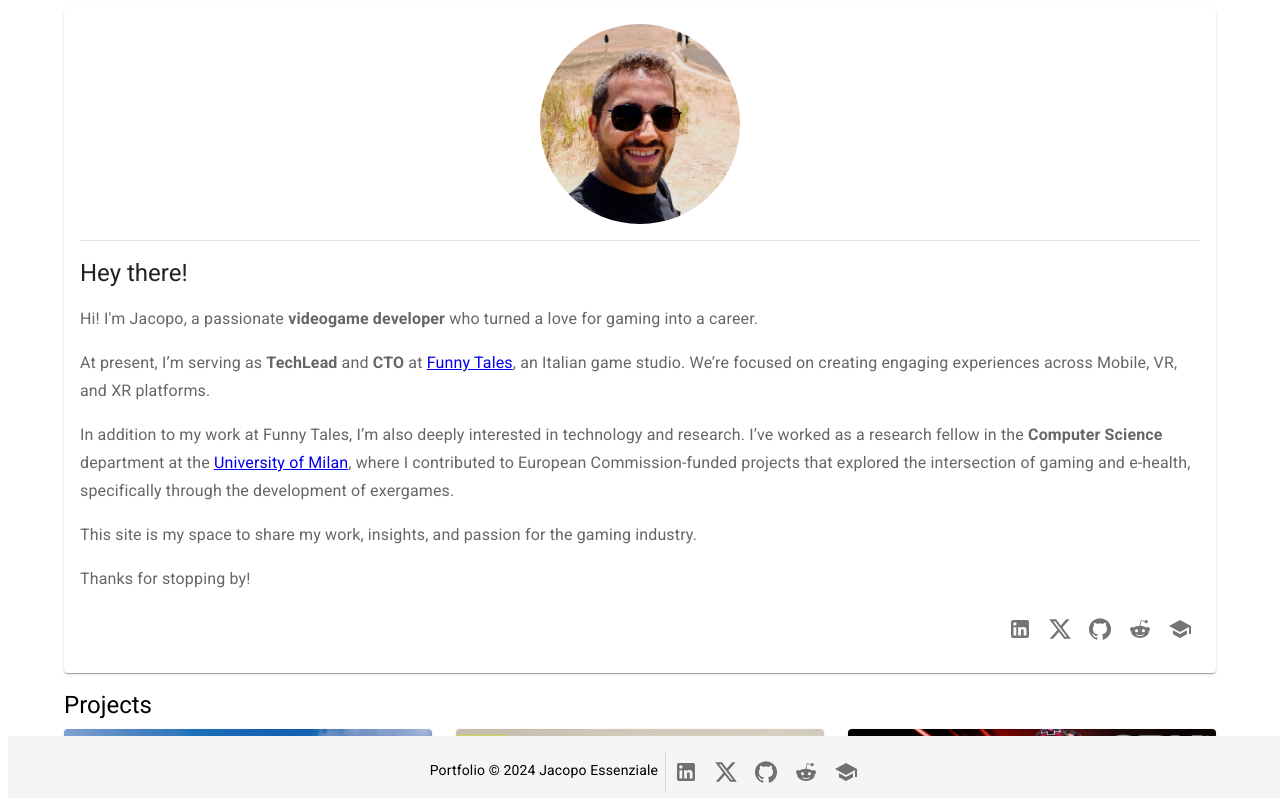
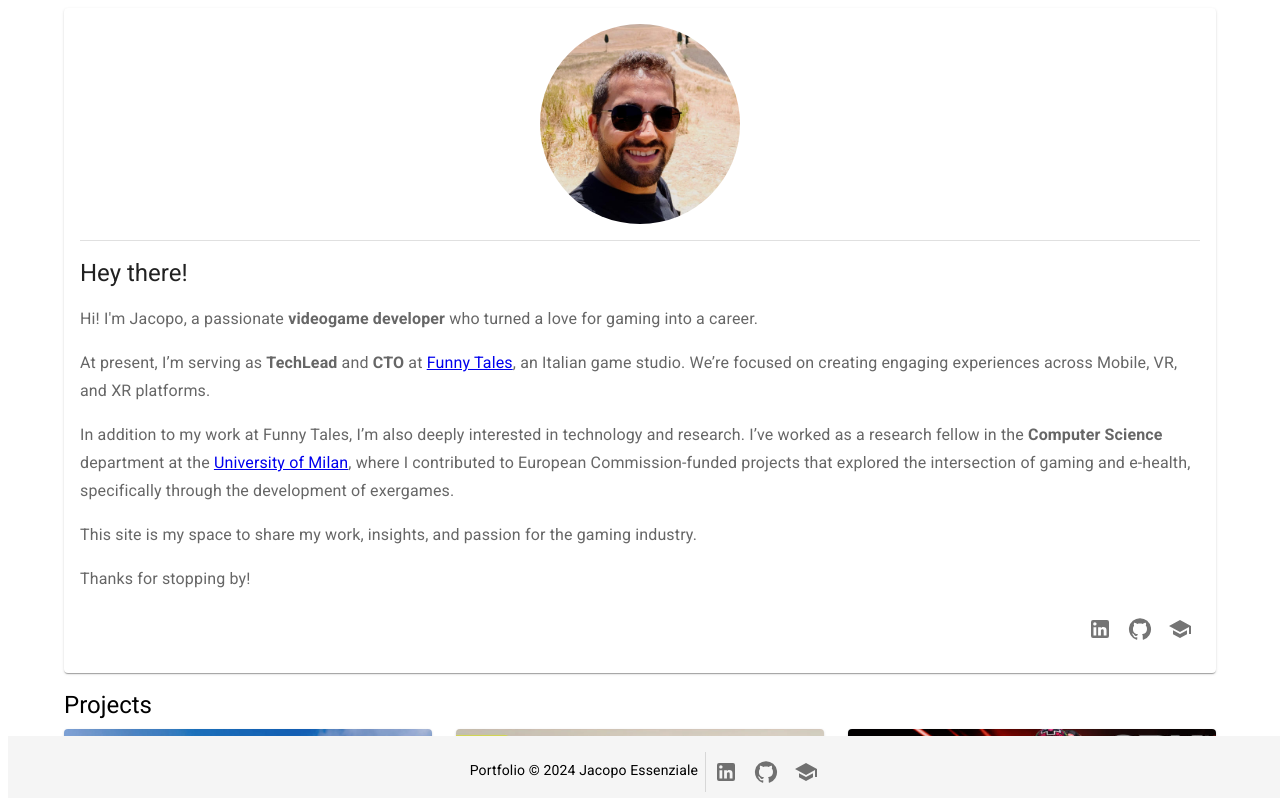
Before and after one commit to elrod/elrod.github.io, a React (Create React App) app: page / in a window 1280 px wide. Shown: the top 798 px of the page. Built offline with nearby package versions, Linux system fonts and the light colour scheme.

Commit message:
Unwanted social carousel images removed

```diff
--- a/src/Components/SocialCarousel.js
+++ b/src/Components/SocialCarousel.js
@@ -1,8 +1,8 @@
 import { Link, IconButton } from '@mui/material';
 import LinkedInIcon from '@mui/icons-material/LinkedIn';
 import GitHubIcon from '@mui/icons-material/GitHub';
-import RedditIcon from '@mui/icons-material/Reddit';
-import XIcon from '@mui/icons-material/X';
+// import RedditIcon from '@mui/icons-material/Reddit';
+// import XIcon from '@mui/icons-material/X';
 import SchoolIcon from '@mui/icons-material/School';
 
 const SocialCarousel = () => {
@@ -11,15 +11,15 @@ const SocialCarousel = () => {
         <IconButton component={Link} href="https://www.linkedin.com/in/jacopoessenziale/" target="_blank" aria-label="LinkedIn">
             <LinkedInIcon />
         </IconButton>
-        <IconButton component={Link} href="https://twitter.com/jessenziale" target="_blank" aria-label="X">
+        {/* <IconButton component={Link} href="https://twitter.com/jessenziale" target="_blank" aria-label="X">
             <XIcon />
-        </IconButton>
+        </IconButton> */}
         <IconButton component={Link} href="https://github.com/elrod" target="_blank" aria-label="GitHub">
             <GitHubIcon />
         </IconButton>
-        <IconButton component={Link} href="https://www.reddit.com/user/elrod88/" target="_blank" aria-label="Reddit">
+        {/* <IconButton component={Link} href="https://www.reddit.com/user/elrod88/" target="_blank" aria-label="Reddit">
             <RedditIcon />
-        </IconButton>
+        </IconButton> */}
         <IconButton component={Link} href="https://scholar.google.com/citations?user=lMZVH0gAAAAJ&hl=en" target="_blank" aria-label="Google Scholar">
             <SchoolIcon />
         </IconButton>
```
